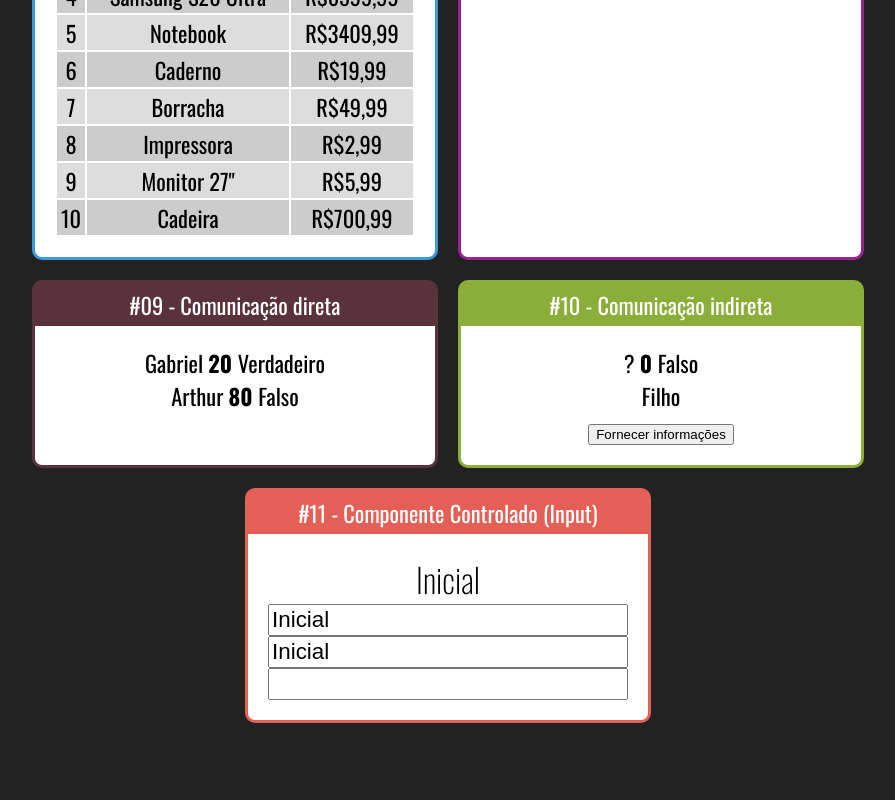
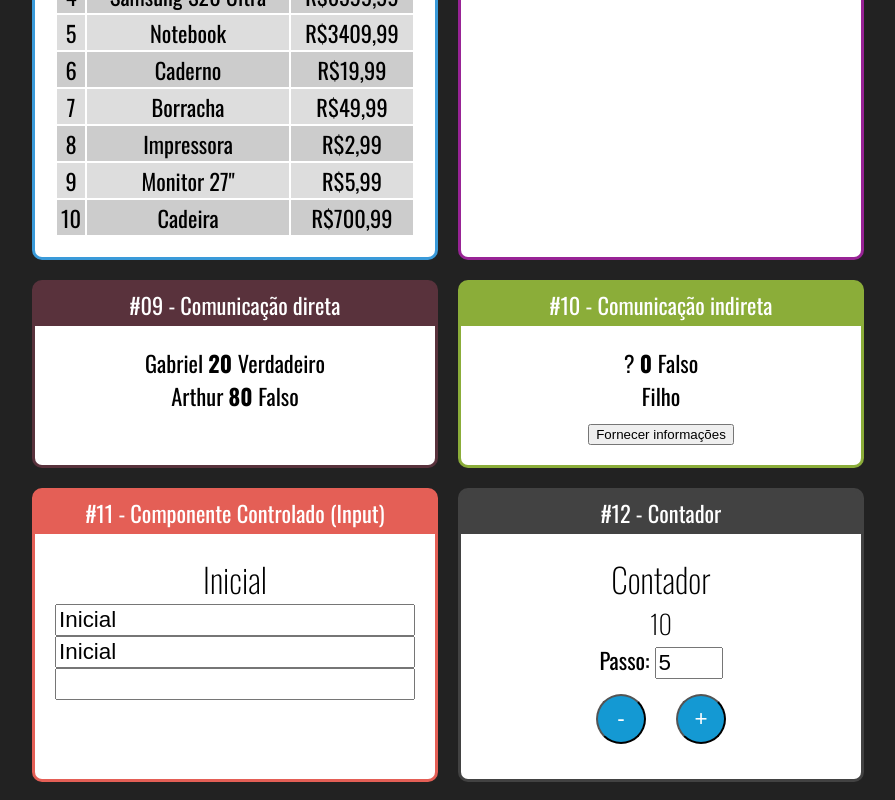
Before and after one commit to CardosoRepository/react-redux, a React (Create React App) app: page / in a window 1280 px wide. Shown: the part 1409-2209 px from the top of the page, without its empty margins (192-1087 px from the left). Before the commit the page ends 2150 px from the top, so only its background shows below. Built offline with nearby package versions, Linux system fonts and the light colour scheme.

Commit message:
feature: contador

```diff
--- a/src/app.jsx
+++ b/src/app.jsx
@@ -14,7 +14,8 @@
 import UserInfo from "./components/conditional/UserInfo";
 import DirectFather from "./components/communication/DirectFather";
 import IndirectFather from "./components/communication/IndirectFather";
-import Input from "./components/formulario/Input";
+import Input from "./components/form/Input";
+import Counter from "./components/counter/Counter";
 
 export default (_) => (
     <div className="App">
@@ -62,6 +63,9 @@
             <Card title="#11 - Componente Controlado (Input)" color="#E45F56">
                 <Input />
             </Card>
+            <Card title="#12 - Contador" color="#424242">
+                <Counter initialNumber={10}/>
+            </Card>
         </div>
     </div>
 );
--- /dev/null
+++ b/src/components/counter/Buttons.jsx
@@ -0,0 +1,11 @@
+import React from "react";
+
+export default props => {
+    return (
+        <div>
+            <button onClick={props.onDec}>-</button>
+            {/* <button onClick={_ => this.inc()}>+</button> */}
+            <button onClick={props.onInc}>+</button>
+        </div>
+    )
+}
--- /dev/null
+++ b/src/components/counter/Counter.css
@@ -0,0 +1,14 @@
+.Contador input {
+    font-size: 1.4rem;
+    width: 60px;
+}
+
+.Contador button {
+    margin: 15px;
+    height: 50px;
+    width: 50px;
+    border-radius: 50%;
+    background-color: #1499D3;
+    color: #fff;
+    font-size: 1.4rem;
+}
--- /dev/null
+++ b/src/components/counter/Counter.jsx
@@ -0,0 +1,44 @@
+import React, { Component } from "react";
+import Display from "./Display";
+import Buttons from "./Buttons";
+import FormStep from "./FormStep";
+
+import './Counter.css';
+
+class Counter extends Component {
+    state = {
+        number: this.props.initialNumber || 0,
+        step: this.props.initialStep || 5,
+    };
+
+    inc = () => {
+        this.setState({
+            number: this.state.number + this.state.step,
+        });
+    };
+
+    dec = () => {
+        this.setState({
+            number: this.state.number - this.state.step,
+        });
+    };
+
+    setStep = (newStep) => {
+        this.setState({
+            step: newStep,
+        });
+    };
+
+    render() {
+        return (
+            <div className="Contador">
+                <h2>Contador</h2>
+                <Display number={this.state.number}/>
+                <FormStep step={this.state.step} setStep={this.setStep}/>
+                <Buttons onDec={this.dec} onInc={this.inc}/>
+            </div>
+        );
+    }
+}
+
+export default Counter;
--- /dev/null
+++ b/src/components/counter/Display.jsx
@@ -0,0 +1,9 @@
+import React from "react";
+
+export default props => {
+    return (
+        <div>
+            <h3>{props.number}</h3>
+        </div>
+    )
+}
--- /dev/null
+++ b/src/components/counter/FormStep.jsx
@@ -0,0 +1,15 @@
+import React from "react";
+
+export default props => {
+    return (
+        <div>
+            <label htmlFor="inputStep">Passo: </label>
+            <input
+                id="inputStep"
+                type="number"
+                value={props.step}
+                onChange={e => props.setStep(+e.target.value)}
+            />
+        </div>
+    )
+}
```
Also changed, not shown: src/components/form/Input.css (renamed from src/components/formulario/Input.css), src/components/form/Input.jsx (renamed from src/components/formulario/Input.jsx).
